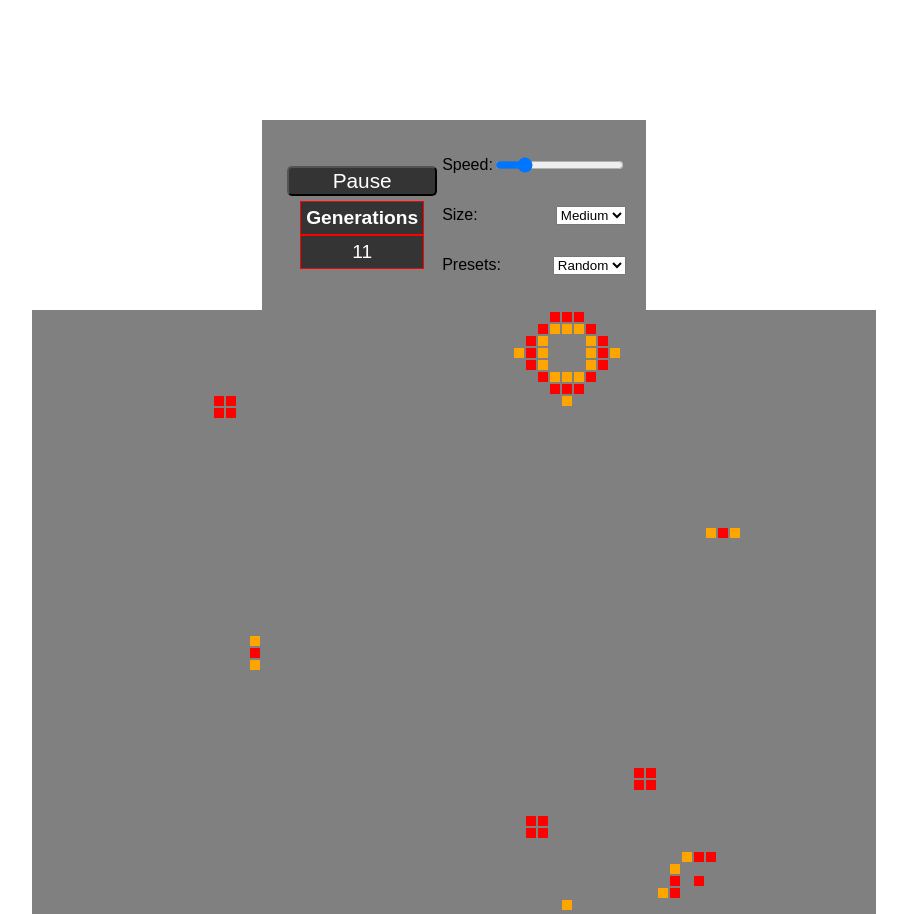
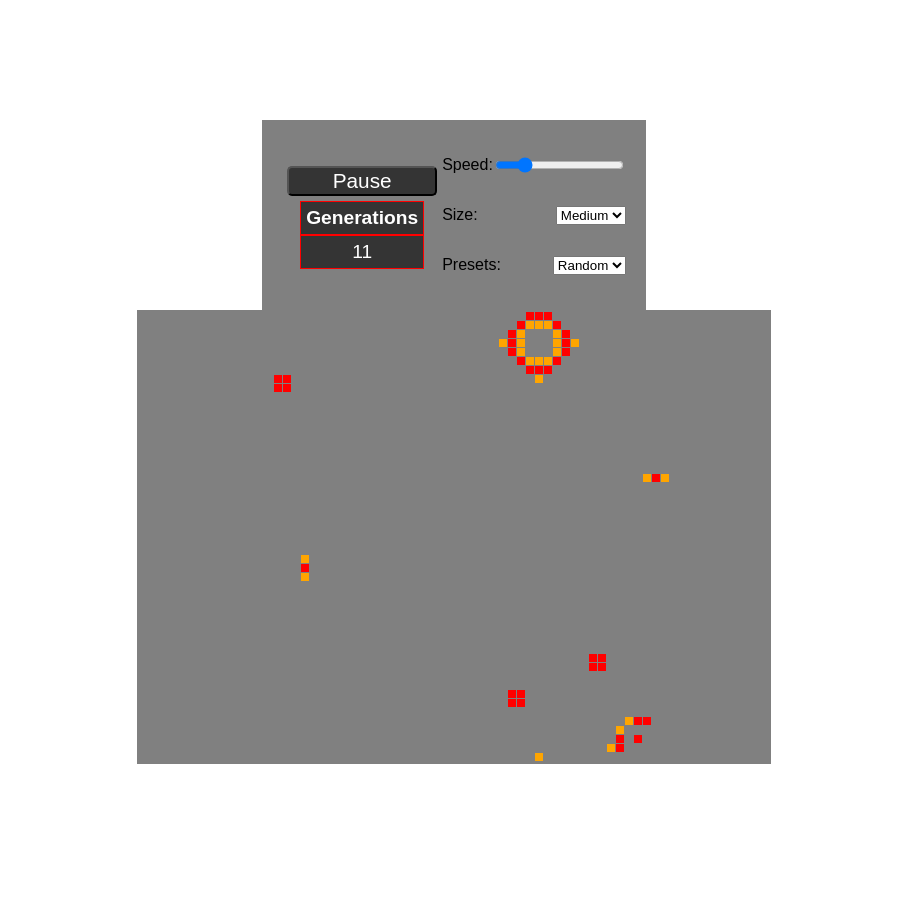
Before and after one commit to oliverdudman/react-game-of-life-fcc, a React app in the folder app/: page / in a window 1280 px wide. Shown: the whole page, without its empty margins (186-1093 px from the left). After the commit the page ends 800 px from the top, so only its background shows below. Built offline with nearby package versions, Linux system fonts and the light colour scheme.

Commit message:
update Board styling

```diff
--- a/app/src/board.js
+++ b/app/src/board.js
@@ -4,8 +4,8 @@ class Board extends React.Component {
   constructor(props) {
     super(props);
 
-    this.cellSize = 10;
-    this.cellMargin = 2;
+    this.cellSize = 8;
+    this.cellMargin = 1;
     this.cellTotal = this.cellSize + this.cellMargin;
 
     this.drawSquare = this.drawSquare.bind(this);
@@ -50,7 +50,7 @@ class Board extends React.Component {
     let canvasHeight = this.props.size.h * (this.cellTotal);
 
     return (
-      <canvas id="board-canvas" onClick={this.handleClick} width={canvasWidth} height={canvasHeight} style={{backgroundColor: "grey", padding: "2px"}}></canvas>
+      <canvas id="board-canvas" className="board" onClick={this.handleClick} width={canvasWidth} height={canvasHeight}></canvas>
     )
   }
 }
--- a/app/src/scss/modules/board.scss
+++ b/app/src/scss/modules/board.scss
@@ -1,5 +1,5 @@
 .board {
-  padding: 20px;
+  padding: 2px;
   background-color: $board-base-color;
 
   &--small {
```
